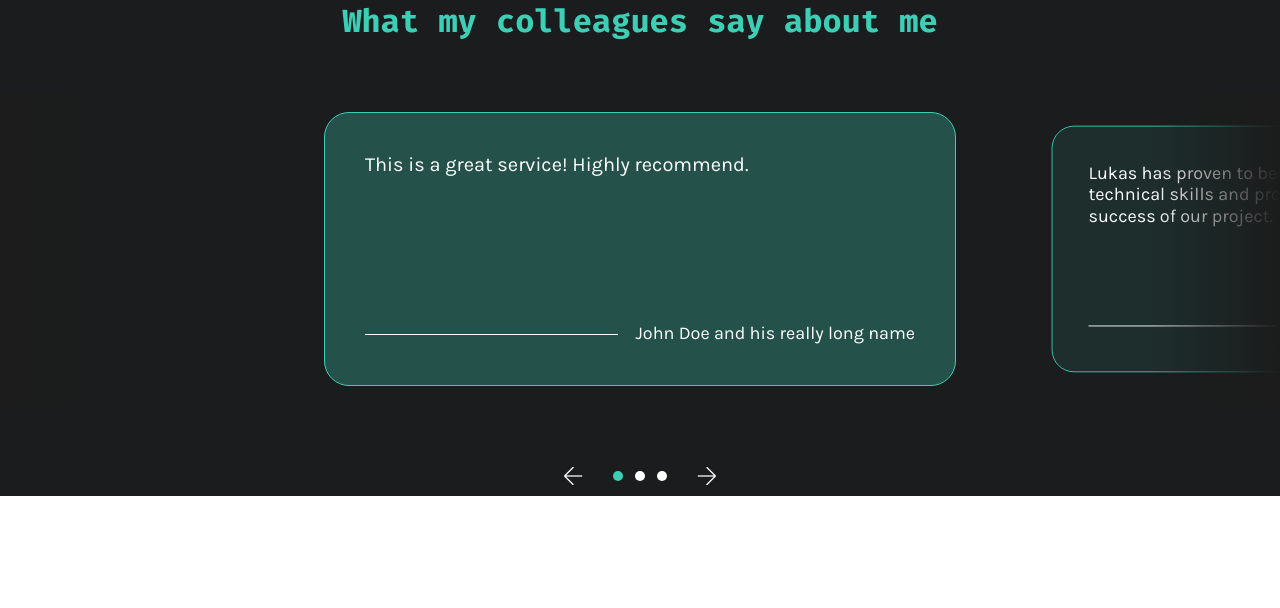
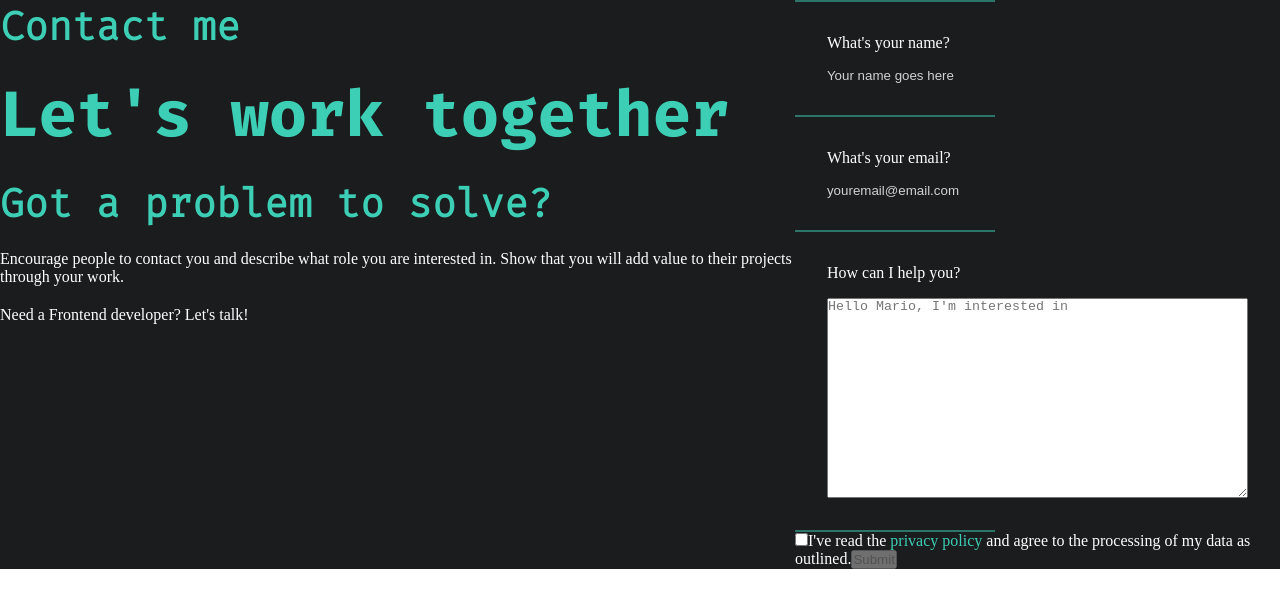
Before and after one commit to MarioMarkwart/DA-Portfolio, an Angular app in the folder da-portfolio/: page / in a window 1280 px wide. Shown: the top 608 px of the page. Built offline with nearby package versions, Linux system fonts and the light colour scheme.

Commit message:
contact form html and begin ts

```diff
--- a/da-portfolio/src/app/app.component.html
+++ b/da-portfolio/src/app/app.component.html
@@ -2,6 +2,7 @@
 <app-hero></app-hero>
 <app-about></app-about>
 <app-skillset></app-skillset>
-<app-projects></app-projects> -->
-<app-testimonials></app-testimonials>
+<app-projects></app-projects>
+<app-testimonials></app-testimonials> -->
+<app-contact></app-contact>
 <router-outlet />
--- a/da-portfolio/src/app/app.component.ts
+++ b/da-portfolio/src/app/app.component.ts
@@ -6,13 +6,14 @@ import { AboutComponent } from "./about/about.component";
 import { SkillsetComponent } from "./skillset/skillset.component";
 import { ProjectsComponent } from "./projects/projects.component"
 import { TestimonialsComponent } from "./testimonials/testimonials.component";
+import { ContactComponent } from "./contact/contact.component";
 
 
 
 @Component({
   standalone:true,
 	selector: 'app-root',
-	imports: [RouterOutlet, HeaderComponent, HeroComponent, AboutComponent, SkillsetComponent, ProjectsComponent, TestimonialsComponent],
+	imports: [RouterOutlet, HeaderComponent, HeroComponent, AboutComponent, SkillsetComponent, ProjectsComponent, TestimonialsComponent, ContactComponent],
 	templateUrl: './app.component.html',
 	styleUrl: './app.component.scss',
 })
--- a/da-portfolio/src/app/contact/contact.component.html
+++ b/da-portfolio/src/app/contact/contact.component.html
@@ -1 +1,73 @@
-<p>contact works!</p>
+<section class="textBox">
+	<h2>Contact me</h2>
+	<h1>Let's work together</h1>
+	<h2>Got a problem to solve?</h2>
+	<p>
+		Encourage people to contact you and describe what role you are
+		interested in. Show that you will add value to their projects through
+		your work.
+	</p>
+	<p>Need a Frontend developer? Let's talk!</p>
+</section>
+<form
+	class="formContainer"
+	(ngSubmit)="onSubmit(contactForm)"
+	#contactForm="ngForm"
+>
+	<div class="border"></div>
+	<div class="inputBox">
+		<label for="name">What's your name?</label>
+		<input
+			[(ngModel)]="contactData.name"
+			type="text"
+			id="name"
+			name="name"
+			placeholder="Your name goes here"
+			required
+		/>
+	</div>
+	<div class="border"></div>
+	<div class="inputBox" focus>
+		<label for="email">What's your email?</label>
+		<input
+			[(ngModel)]="contactData.email"
+			type="email"
+			id="email"
+			name="email"
+			placeholder="youremail@email.com"
+			required
+			pattern="[a-zA-Z0-9._%+\-]+@[a-zA-Z0-9.\-]+\.[a-zA-Z]{2,}"
+		/>
+	</div>
+	<div class="border"></div>
+	<div class="inputBox">
+		<label for="message">How can I help you?</label>
+		<textarea
+			[(ngModel)]="contactData.message"
+			#message="ngModel"
+			minlength="4"
+			type="text"
+			id="message"
+			name="message"
+			style="height: 200px"
+			placeholder="Hello Mario, I'm interested in"
+			required
+		></textarea>
+		@if (!message. valid && message. touched && !message.disabled) {
+			<span>Please enter a message</span>
+		}
+	</div>
+	<div class="border"></div>
+	<input
+		[(ngModel)]="contactData.privacy"
+		id="privacy"
+		type="checkbox"
+		required
+		name="privacy"
+	/>
+	<label for="privacy"
+		>I've read the<a href="" target="_blank"> privacy policy </a>and agree
+		to the processing of my data as outlined.</label
+	>
+	<input type="submit" [disabled]="!contactForm.valid" />
+</form>
--- a/da-portfolio/src/app/contact/contact.component.scss
+++ b/da-portfolio/src/app/contact/contact.component.scss
@@ -0,0 +1,65 @@
+@use "../../styles.scss" as styles;
+
+:host {
+	display: flex;
+	background-color: styles.$mainBackgroundColor;
+	color: #fff;
+}
+
+.textBox {
+	display: flex;
+	flex-direction: column;
+	gap: 20px;
+}
+
+form {
+	.border {
+		width: 200px;
+		height: 1px;
+		border: 1px solid #3dcfb680;
+	}
+
+	.inputBox {
+		display: flex;
+		flex-direction: column;
+		gap: 16px;
+		padding: 32px;
+
+		input {
+			border: none;
+			background-color: transparent;
+			color: #fff;
+			outline: none;
+
+			&::placeholder {
+				color: rgba(255, 255, 255, 0.8);
+			}
+		}
+	}
+
+	.inputBox:hover input::placeholder,
+	.inputBox:has(input:focus) input::placeholder {
+		color: #fff;
+	}
+
+	.border:has(+ .inputBox:hover),
+	.inputBox:hover + .border {
+		border: 1px solid #3dcfb6;
+	}
+
+	.border:has(+ .inputBox:has(input:focus)),
+	.inputBox:has(input:focus) + .border {
+		border: 1px solid #3dcfb6;
+	}
+
+	a {
+		text-decoration: none;
+		color: styles.$mainHighlightColor;
+
+		&:hover {
+			padding: 0 0 5px 0;
+			border-bottom: 1px solid styles.$mainHighlightColor;
+			color: #fff;
+		}
+	}
+}
--- a/da-portfolio/src/app/contact/contact.component.ts
+++ b/da-portfolio/src/app/contact/contact.component.ts
@@ -1,10 +1,20 @@
 import { Component } from '@angular/core';
-
+import { FormsModule, NgForm } from '@angular/forms';
 @Component({
 	standalone: true,
 	selector: 'app-contact',
-	imports: [],
+	imports: [FormsModule],
 	templateUrl: './contact.component.html',
 	styleUrl: './contact.component.scss',
 })
-export class ContactComponent {}
+export class ContactComponent {
+	contactData = { name: '', email: '', message: '', privacy: false };
+
+	onSubmit(ngForm: NgForm) {
+		if (ngForm.valid && ngForm.submitted) {
+			console.log(this.contactData);
+		} else {
+			console.log('Form is not valid');
+		}
+	}
+}
```
